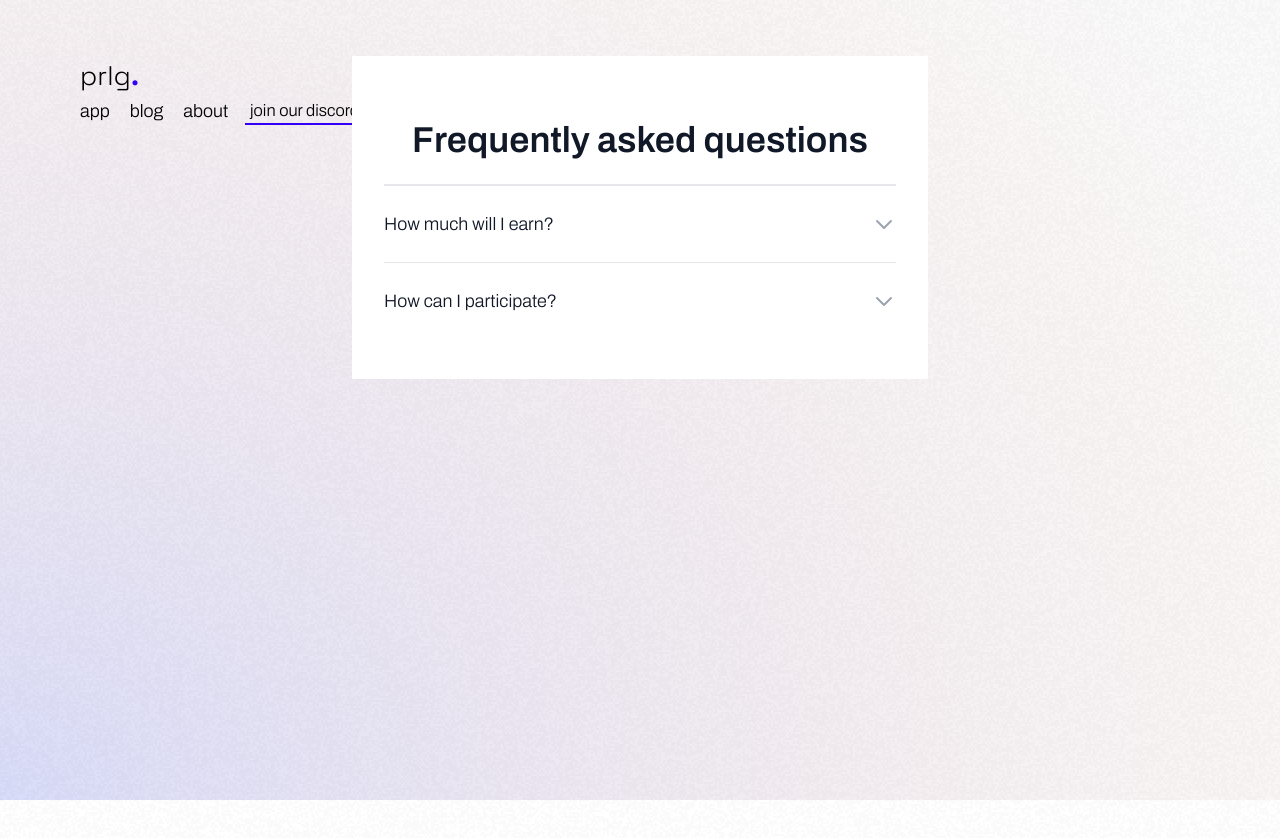
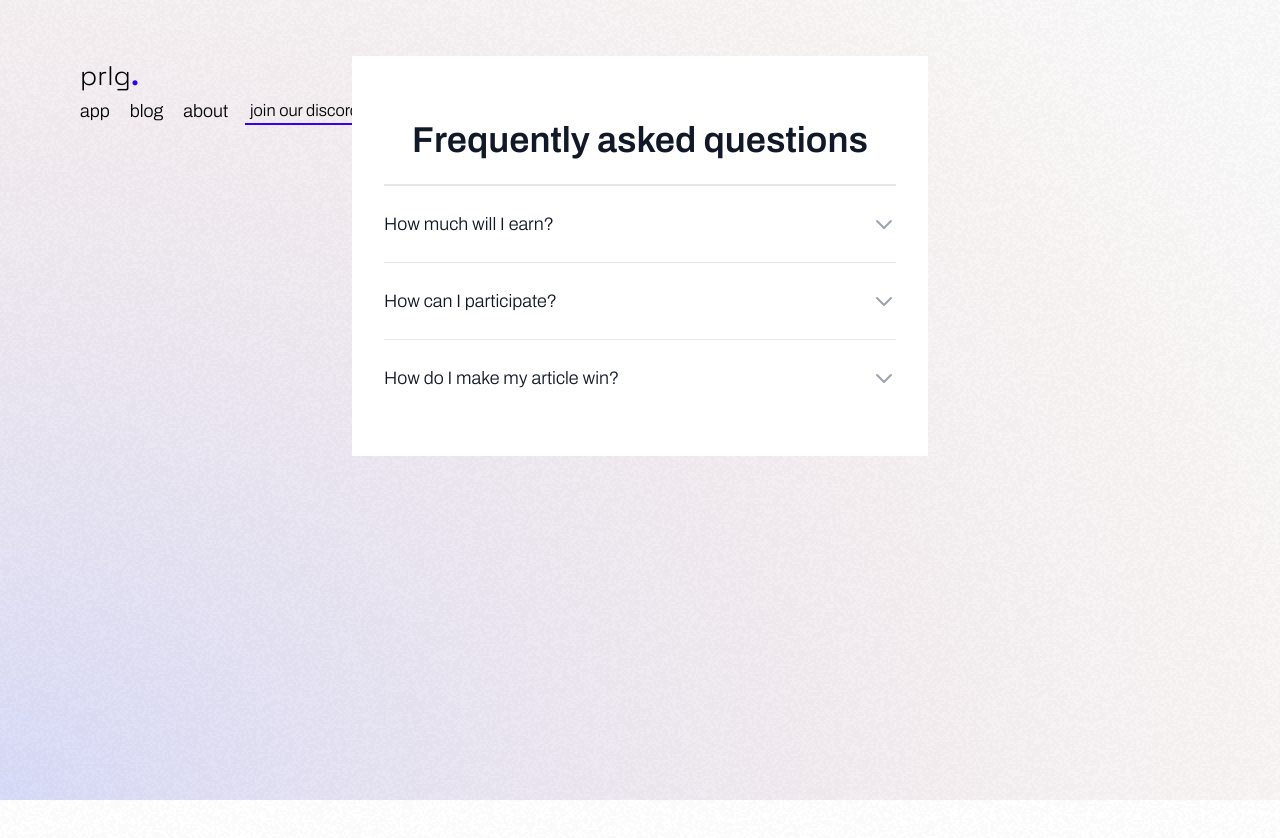
Before and after one commit to daonative/interface, a Next.js app: page /faq in a window 1280 px wide. Shown: the top 838 px of the page. Built offline with nearby package versions, Linux system fonts and the light colour scheme; a web font is replaced by a local one; what @tailwindcss/typography, @web3-react/core would draw is missing.

Commit message:
chore: Add "How do I make my article win?" to FAQ

```diff
--- a/pages/faq.js
+++ b/pages/faq.js
@@ -8,6 +8,12 @@ import { Navigation } from "../components/Navigation";
 function classNames(...classes) {
   return classes.filter(Boolean).join(" ");
 }
+
+const DiscordLink = ({ children }) => (
+  <a target="_blank" href="https://discord.gg/zGk5TSSyjX" className="text-prologe-primary">
+    {children}
+  </a>
+)
 
 const faqs = [
   {
@@ -25,7 +31,7 @@ const faqs = [
     question: "How can I participate?",
     answer: (
       <ol className="list-decimal list-inside">
-        <li>Join our discord.</li>
+        <li>Join our <DiscordLink>discord</DiscordLink>.</li>
         <li>Introduce yourself in the #intro channel on discord.</li>
         <li>
           Write your article and add the{" "}
@@ -50,7 +56,16 @@ const faqs = [
       </ol>
     ),
   },
-  // More questions...
+  {
+    id: 3,
+    question: "How do I make my article win?",
+    answer: (
+      <div>
+        The easiest way to have your article win is to communicate a lot on <DiscordLink>discord</DiscordLink>.
+        Talk to either @lrnt or @ben about the article you're writing. We'll help you on the right track.
+      </div>
+    )
+  }
 ];
 const Background = () => {
   return (
```
